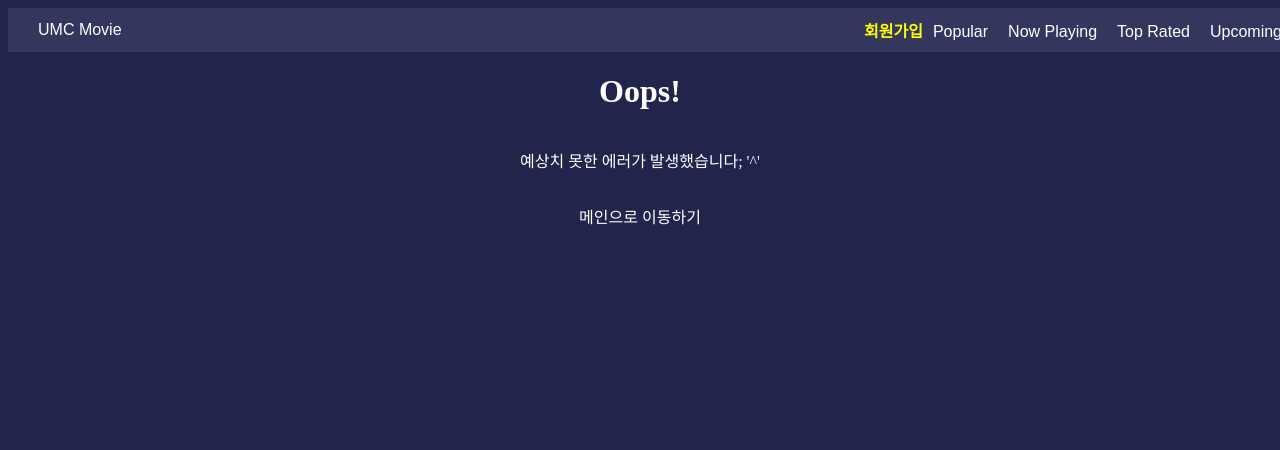
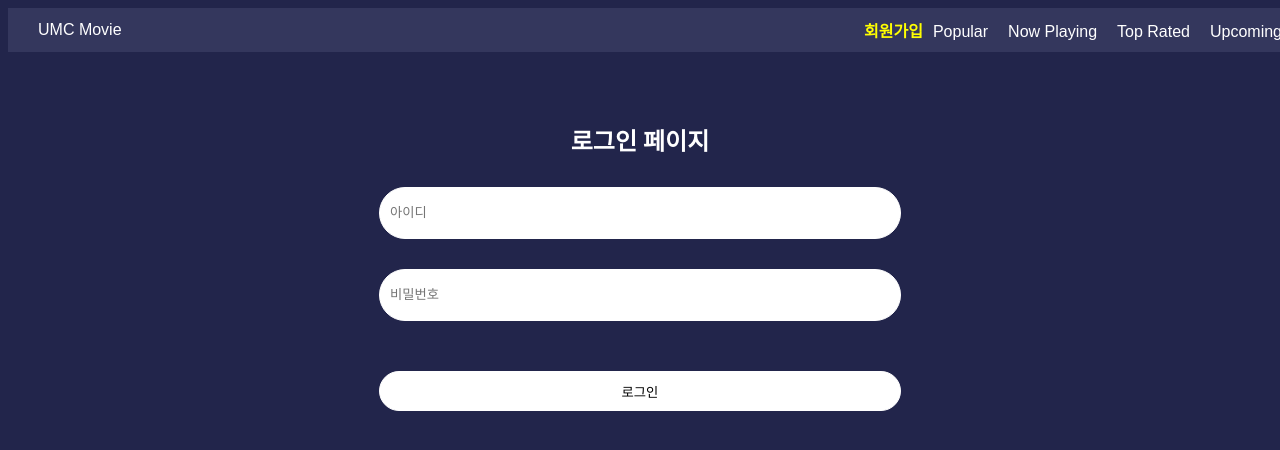
Before and after one commit to JaeSeungJae/UMC-3n4, a React (Vite) app: page /login in a window 1280 px wide. Shown: the top 450 px of the page. Built offline with nearby package versions, Linux system fonts and the light colour scheme.

Commit message:
Feat: loginPage

```diff
--- a/src/App.jsx
+++ b/src/App.jsx
@@ -13,6 +13,7 @@ import Loading from './components/Loading';
 import LocationAwareComponent from './Sections/LocationAwareComponent'
 import NotFound from './page/NotFound';
 import SignupPage from './page/SignUpPage';
+import Login from './page/Login';
 
 function App() {
   return (
@@ -26,6 +27,7 @@ function App() {
         <Route path="top-rated" element={<><TopRatedPage /><LocationAwareComponent /></>}/>
         <Route path="up-coming" element={<><UpComing /><LocationAwareComponent /></>}/>
         <Route path="/signup" element={<SignupPage />}/>
+        <Route path="/login" element={<Login />}/>
         <Route path="*" element={<NotFound />} />
       </Routes>
       {/* <Footer /> */}
--- /dev/null
+++ b/src/page/Login.jsx
@@ -0,0 +1,95 @@
+import React, { useEffect, useState } from 'react';
+import { useNavigate } from 'react-router-dom';
+import styled from 'styled-components';
+
+const FormGroup = styled.div`
+    margin-bottom: 30px;
+`;
+
+const Body = styled.div`
+    display: flex;
+    justify-content: center;
+    align-items: center;
+`;
+
+const Back = styled.div`
+    padding: 50px 100px;
+    align-items: center;
+    justify-content: center;
+`;
+
+const Button = styled.button`
+    width: 100%;
+    padding: 10px;
+    background-color: white;
+    color: black;
+    border: 1px solid #fff;
+    border-radius: 50px;
+    cursor: pointer;
+    margin: 20px auto;
+    height: 40px;
+`;
+
+const Input = styled.input`
+    width: 500px;
+    padding: 10px;
+    border: 1px solid #fff;
+    border-radius: 50px;
+    height: 30px;
+`;
+
+const Error = styled.span`
+    color: red;
+    font-size: 0.8em;
+`;
+
+const Correct = styled.span`
+    color: green;
+    font-size: 0.8em;
+`;
+
+const Login = () => {
+  const [name, setName] = useState('');
+  const [email, setEmail] = useState('');
+  const [age, setAge] = useState('');
+  const [password, setPassword] = useState('');
+  const [passwordCheck, setPasswordCheck] = useState('');
+  const [nameError, setNameError] = useState('');
+  const [nameCorrect, setNameCorrect] = useState('');
+  const [emailError, setEmailError] = useState('');
+  const [emailCorrect, setEmailCorrect] = useState('');
+  const [ageError, setAgeError] = useState('');
+  const [ageCorrect, setAgeCorrect] = useState('');
+  const [passwordError, setPasswordError] = useState('');
+  const [passwordCorrect, setPasswordCorrect] = useState('');
+  const [passwordCheckError, setPasswordCheckError] = useState('');
+  const [passwordCheckCorrect, setPasswordCheckCorrect] = useState('');
+  const [validate, setValidate] = useState(false);
+  const navigate = useNavigate();
+
+  return (
+    <Body>
+      <Back>
+        <h2 style={{color: "white", textAlign: "center", marginBottom: "30px"}}>로그인 페이지</h2>
+        <FormGroup>
+          <Input type="text" id="name" value={name} onChange={(e) => validateName(e.target.value)}
+          placeholder='아이디'/>
+          <div><Error>{nameError}</Error>
+          <Correct>{nameCorrect}</Correct></div>
+        </FormGroup>
+        <FormGroup>
+          <Input type="password" id="pw" value={password} onChange={(e) => validatePassword(e.target.value)}
+          placeholder='비밀번호'/>
+          <div><Error>{passwordError}</Error>
+          <Correct>{passwordCorrect}</Correct></div>
+        </FormGroup>
+
+        <div className="container">
+          <Button type="button">로그인</Button>
+        </div>
+      </Back>
+    </Body>
+  );
+};
+
+export default Login;
--- a/src/page/SignUpPage.jsx
+++ b/src/page/SignUpPage.jsx
@@ -147,7 +147,7 @@ const SignupPage = () => {
     console.log(`age : ${age}`);
     console.log(`email : ${email}`);
     console.log(`password : ${password}`);
-    navigate('/#');
+    navigate('/login');
   }
   return (
     <Body>
```
